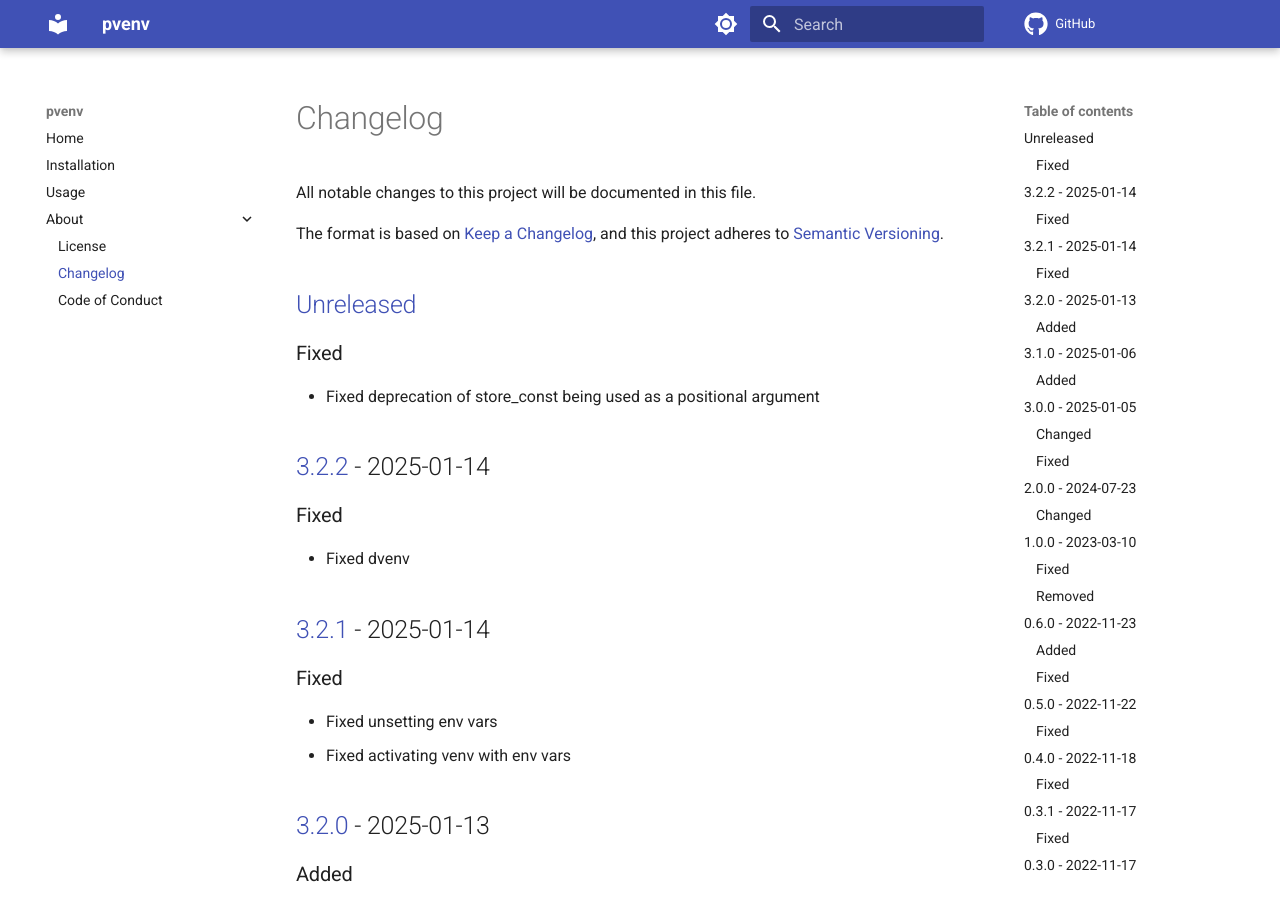
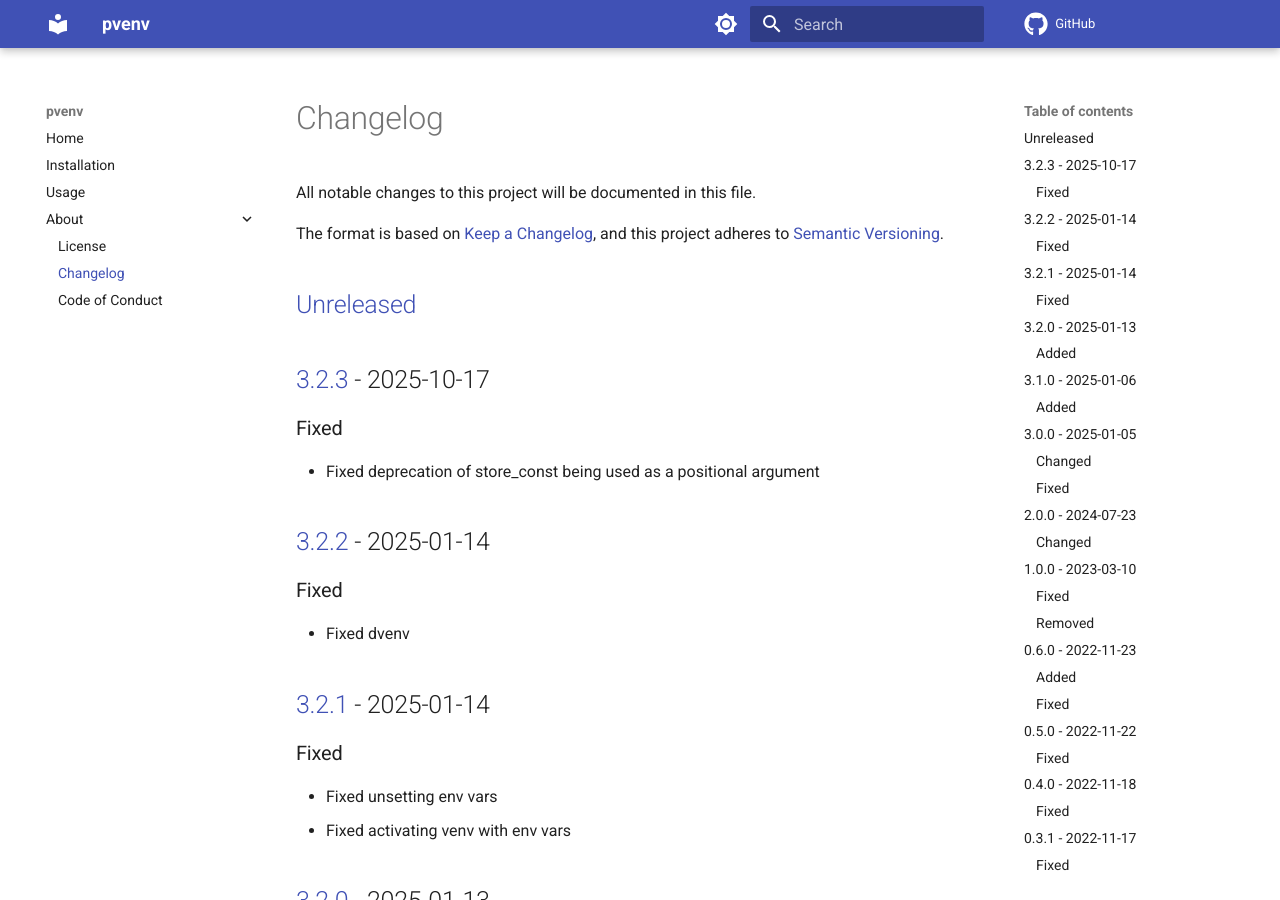
Before and after one commit to spapanik/pvenv, an MkDocs documentation site: the page built from docs/CHANGELOG.md, in a window 1280 px wide and 900 px high. Built offline with MkDocs 1.6.1 and Material for MkDocs 9.7.7, drawn with Linux system fonts in a browser that asks for light colours; comment, search, counter and statistics services are not loaded.

Commit message:
🚀 Bump version

```diff
--- a/docs/CHANGELOG.md
+++ b/docs/CHANGELOG.md
@@ -5,6 +5,8 @@
 The format is based on [Keep a Changelog], and this project adheres to [Semantic Versioning].
 
 ## [Unreleased]
+
+## [3.2.3] - 2025-10-17
 
 ### Fixed
 
@@ -117,7 +119,8 @@
 
 [Keep a Changelog]: https://keepachangelog.com/en/1.1.0/
 [Semantic Versioning]: https://semver.org/spec/v2.0.0.html
-[Unreleased]: https://github.com/spapanik/pvenv/compare/v3.2.2...main
+[Unreleased]: https://github.com/spapanik/pvenv/compare/v3.2.3...main
+[3.2.3]: https://github.com/spapanik/pvenv/compare/v3.2.2...v3.2.3
 [3.2.2]: https://github.com/spapanik/pvenv/compare/v3.2.1...v3.2.2
 [3.2.1]: https://github.com/spapanik/pvenv/compare/v3.2.0...v3.2.1
 [3.2.0]: https://github.com/spapanik/pvenv/compare/v3.1.0...v3.2.0
--- a/src/pvenv/__version__.py
+++ b/src/pvenv/__version__.py
@@ -1 +1 @@
-__version__ = "3.2.2"
+__version__ = "3.2.3"
```
